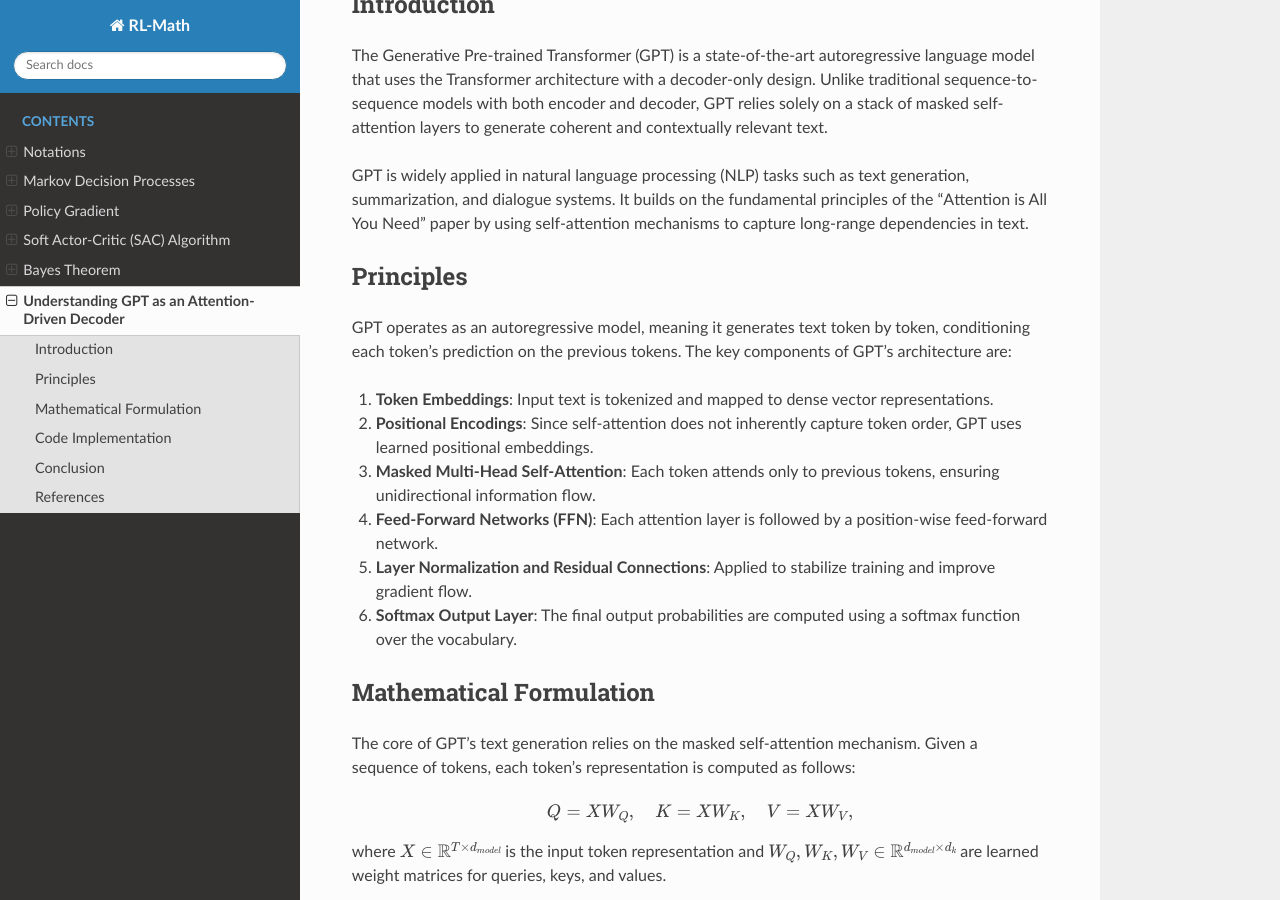
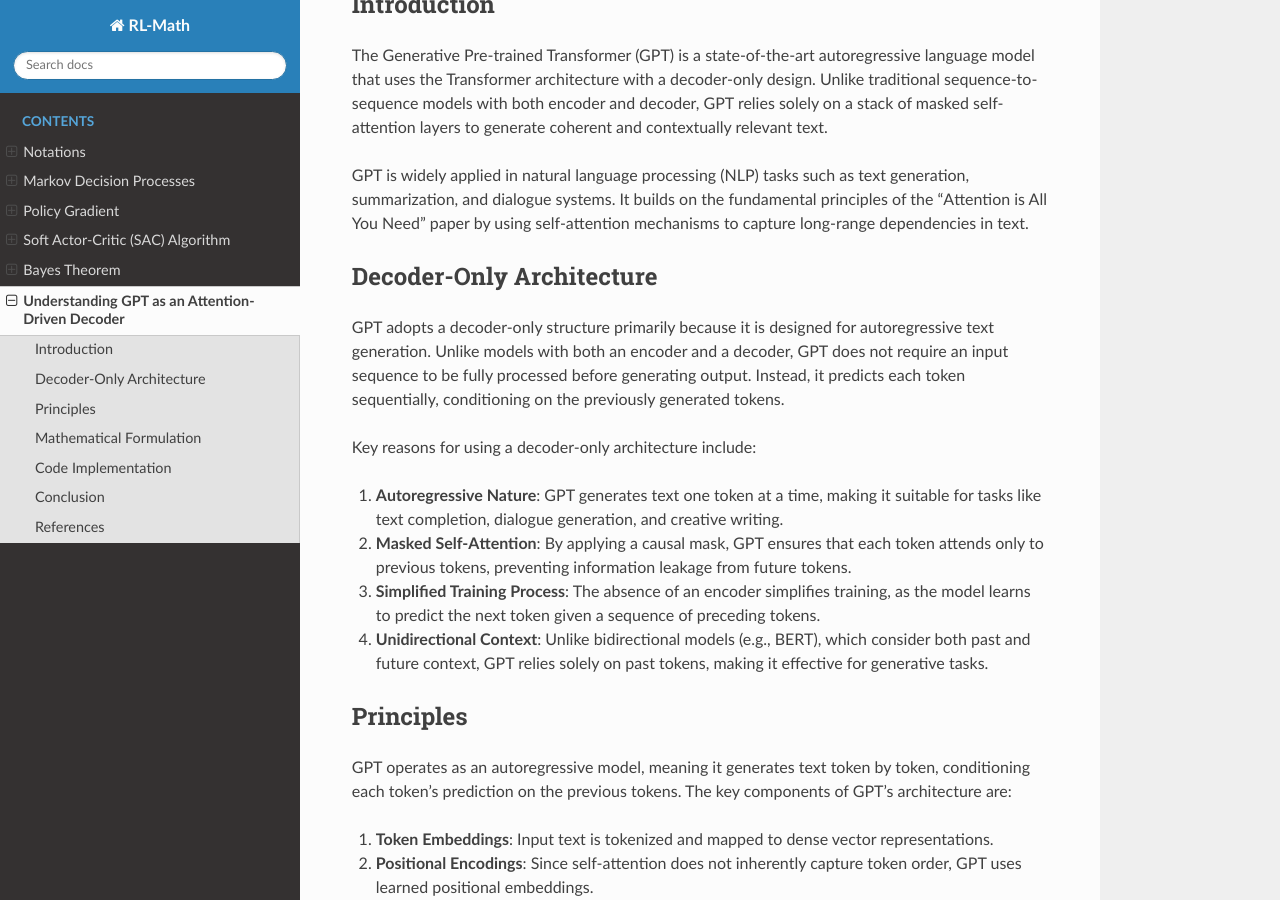
Before and after one commit to boyin96/Reinforcement-Learning-Math, a Sphinx documentation site: the page built from docs/source/gpt.rst, in a window 1280 px wide and 900 px high, scrolled down 209 px. Built offline with Sphinx 7.4.7 and the Read the Docs theme 3.1.0, drawn with Linux system fonts in a browser that asks for light colours; formulas are drawn with MathJax 3.

Commit message:
Update gpt.rst

```diff
--- a/docs/source/gpt.rst
+++ b/docs/source/gpt.rst
@@ -6,6 +6,18 @@ Introduction
 The Generative Pre-trained Transformer (GPT) is a state-of-the-art autoregressive language model that uses the Transformer architecture with a decoder-only design. Unlike traditional sequence-to-sequence models with both encoder and decoder, GPT relies solely on a stack of masked self-attention layers to generate coherent and contextually relevant text.
 
 GPT is widely applied in natural language processing (NLP) tasks such as text generation, summarization, and dialogue systems. It builds on the fundamental principles of the "Attention is All You Need" paper by using self-attention mechanisms to capture long-range dependencies in text.
+
+Decoder-Only Architecture
+------------------------------------------
+
+GPT adopts a decoder-only structure primarily because it is designed for autoregressive text generation. Unlike models with both an encoder and a decoder, GPT does not require an input sequence to be fully processed before generating output. Instead, it predicts each token sequentially, conditioning on the previously generated tokens.
+
+Key reasons for using a decoder-only architecture include:
+
+1. **Autoregressive Nature**: GPT generates text one token at a time, making it suitable for tasks like text completion, dialogue generation, and creative writing.
+2. **Masked Self-Attention**: By applying a causal mask, GPT ensures that each token attends only to previous tokens, preventing information leakage from future tokens.
+3. **Simplified Training Process**: The absence of an encoder simplifies training, as the model learns to predict the next token given a sequence of preceding tokens.
+4. **Unidirectional Context**: Unlike bidirectional models (e.g., BERT), which consider both past and future context, GPT relies solely on past tokens, making it effective for generative tasks.
 
 Principles
 ----------
```
